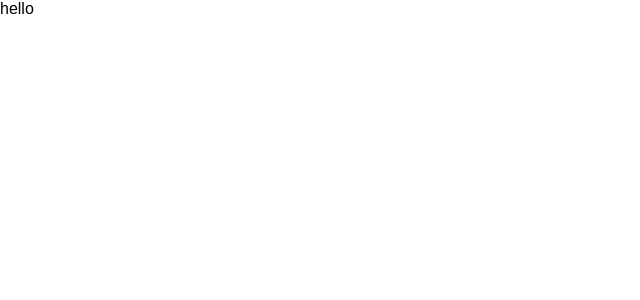
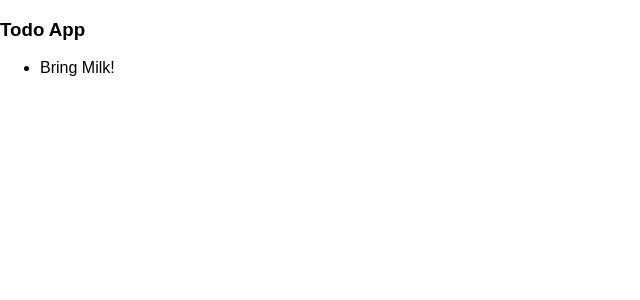
Before and after one commit to sagarhani/todo-react-typescript, a React (Create React App) app: page / in a window 1280 px wide. Shown: the top 300 px of the page, without its empty margins (0-640 px from the left). Built offline with nearby package versions, Linux system fonts and the light colour scheme.

Commit message:
✨ Todo list

```diff
--- a/src/App.tsx
+++ b/src/App.tsx
@@ -1,11 +1,15 @@
-import React from 'react';
+import React from "react";
+import { TodoList } from "./components/TodoList";
 
 const App: React.FC = () => {
+  const todos = [{ id: 1, title: "Bring Milk!" }];
+
   return (
     <div className="App">
-      hello
+      <h3>Todo App</h3>
+      <TodoList items={todos} />
     </div>
   );
-}
+};
 
 export default App;
--- /dev/null
+++ b/src/components/TodoList.tsx
@@ -0,0 +1,15 @@
+import React from "react";
+
+interface TodoListProps {
+  items: { id: number; title: string }[];
+}
+
+export const TodoList: React.FC<TodoListProps> = props => {
+  return (
+    <ul>
+      {props.items.map(item => (
+        <li key={item.id}>{item.title}</li>
+      ))}
+    </ul>
+  );
+};
--- a/tsconfig.json
+++ b/tsconfig.json
@@ -18,7 +18,7 @@
     "resolveJsonModule": true,
     "isolatedModules": true,
     "noEmit": true,
-    "jsx": "react-jsx"
+    "jsx": "react"
   },
   "include": [
     "src"
```
